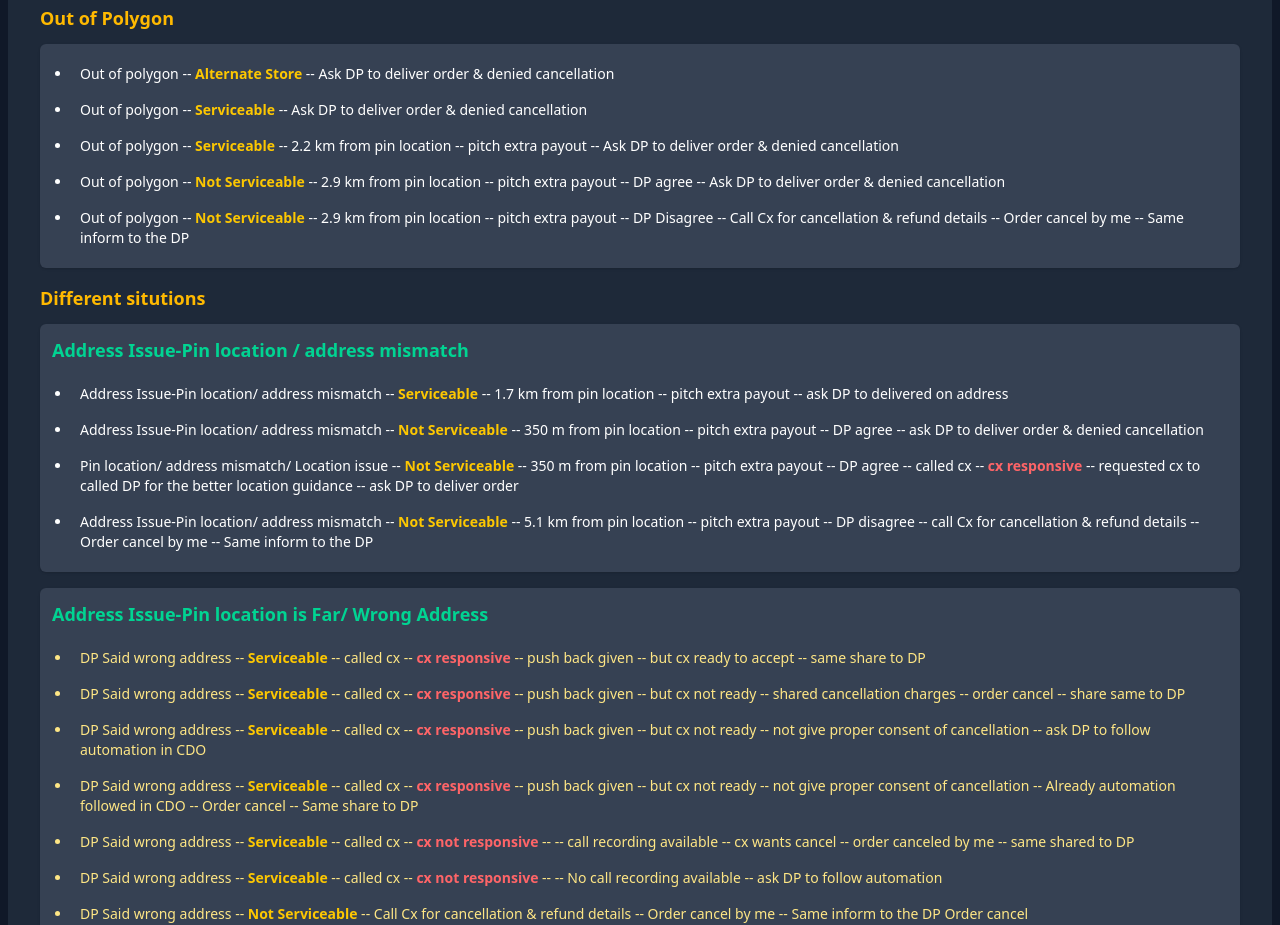
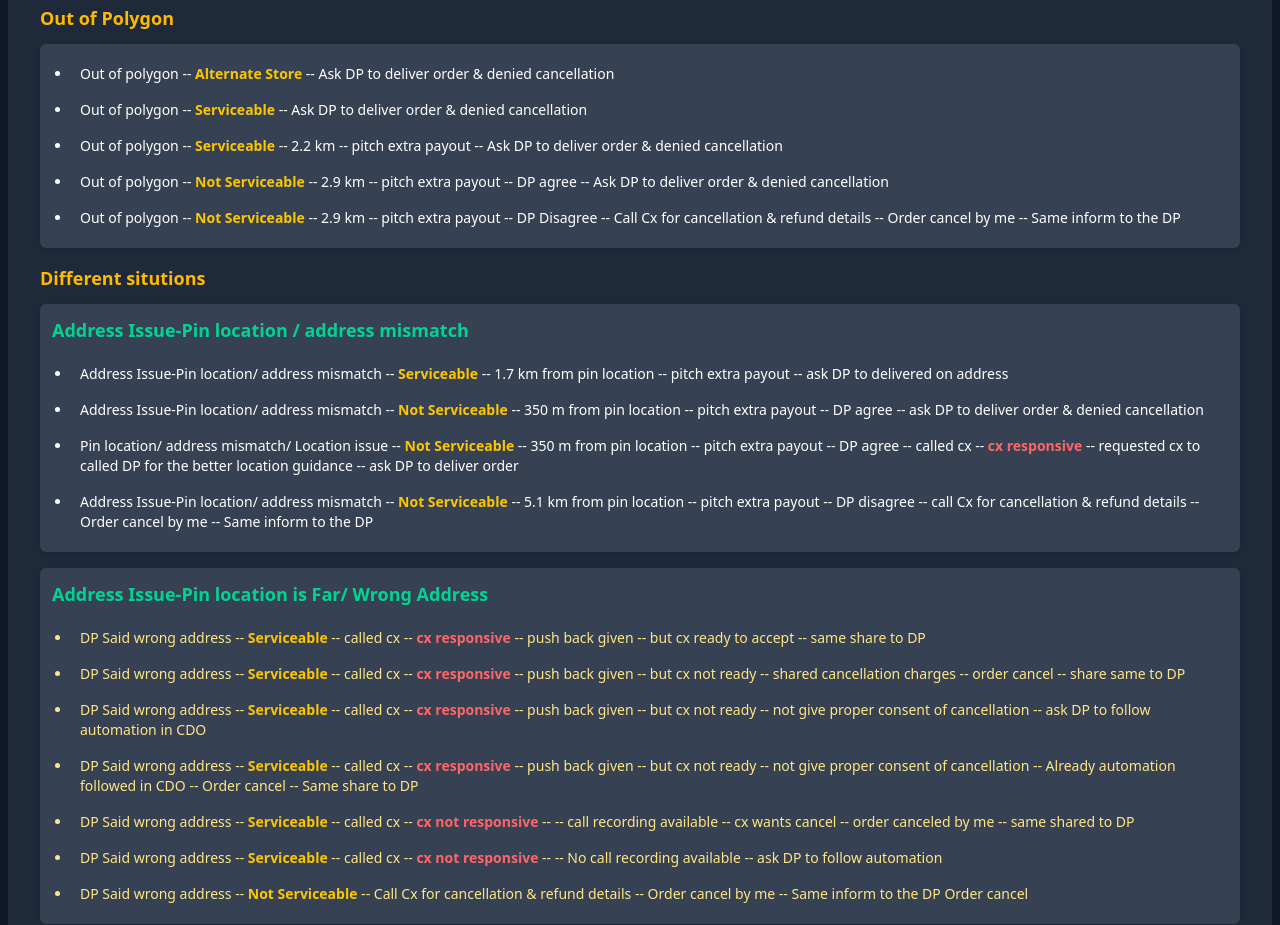
Before and after one commit to Code-with-Sahani/Blinket-DP, a React (Vite) app: page / in a window 1280 px wide. Shown: the part 7240-8165 px from the top of the page. Built offline with nearby package versions, Linux system fonts and the light colour scheme.

Commit message:
Update AddressIssue.jsx

```diff
--- a/src/Components/AddressIssue.jsx
+++ b/src/Components/AddressIssue.jsx
@@ -11,9 +11,9 @@ const AddressIssue = () => {
                     <ul className="list-disc pl-5">
                         <li className="p-2">Out of polygon -- <strong className="text-yellow-400 font-semibold">Alternate Store</strong> -- Ask DP to deliver order & denied cancellation</li>
                         <li className="p-2">Out of polygon -- <strong className="text-yellow-400 font-semibold">Serviceable</strong> -- Ask DP to deliver order & denied cancellation</li>
-                        <li className="p-2">Out of polygon -- <strong className="text-yellow-400 font-semibold">Serviceable</strong> -- 2.2 km from pin location -- pitch extra payout -- Ask DP to deliver order & denied cancellation</li>
-                        <li className="p-2">Out of polygon -- <strong className="text-yellow-400 font-semibold">Not Serviceable</strong> -- 2.9 km from pin location -- pitch extra payout -- DP agree -- Ask DP to deliver order & denied cancellation </li>
-                        <li className="p-2">Out of polygon -- <strong className="text-yellow-400 font-semibold">Not Serviceable</strong> -- 2.9 km from pin location -- pitch extra payout -- DP Disagree -- Call Cx for cancellation & refund details -- Order cancel by me -- Same inform to the DP</li>
+                        <li className="p-2">Out of polygon -- <strong className="text-yellow-400 font-semibold">Serviceable</strong> -- 2.2 km -- pitch extra payout -- Ask DP to deliver order & denied cancellation</li>
+                        <li className="p-2">Out of polygon -- <strong className="text-yellow-400 font-semibold">Not Serviceable</strong> -- 2.9 km -- pitch extra payout -- DP agree -- Ask DP to deliver order & denied cancellation </li>
+                        <li className="p-2">Out of polygon -- <strong className="text-yellow-400 font-semibold">Not Serviceable</strong> -- 2.9 km -- pitch extra payout -- DP Disagree -- Call Cx for cancellation & refund details -- Order cancel by me -- Same inform to the DP</li>
                     </ul>
                 </div>
 
```
